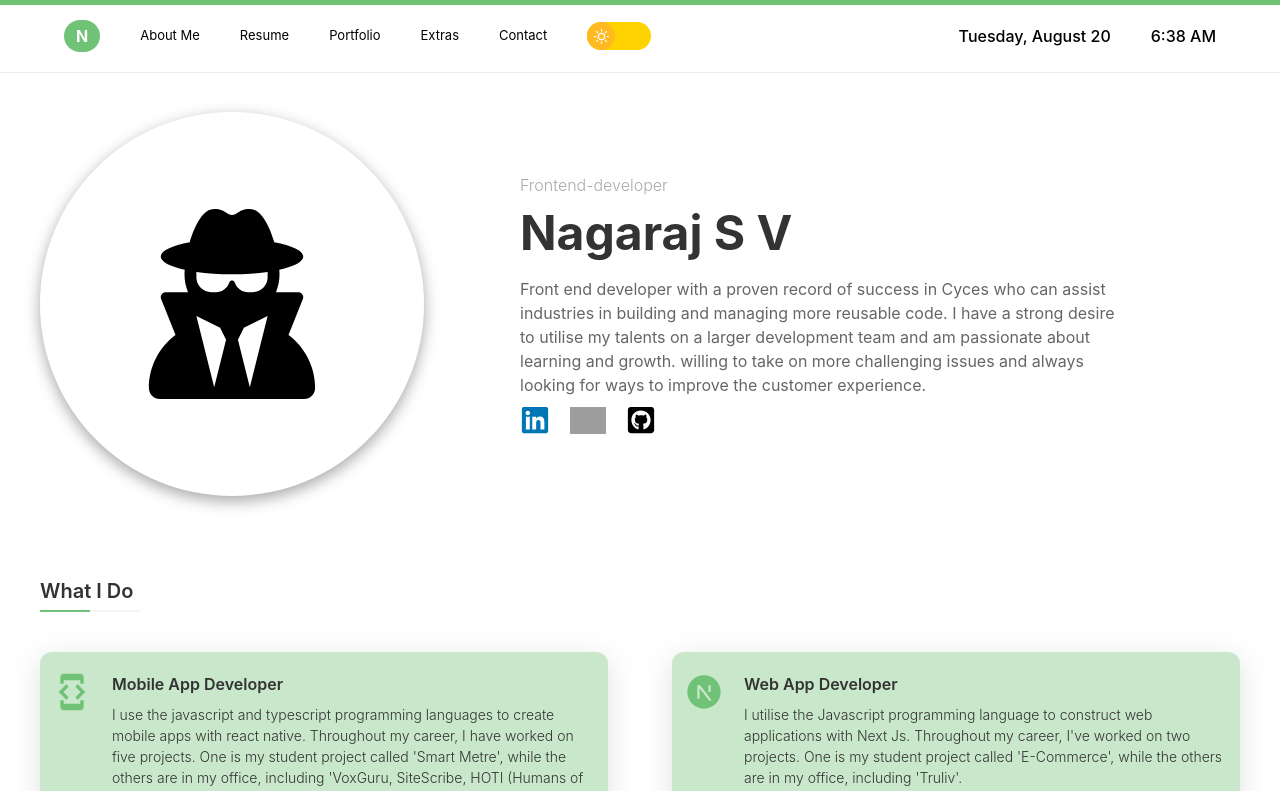
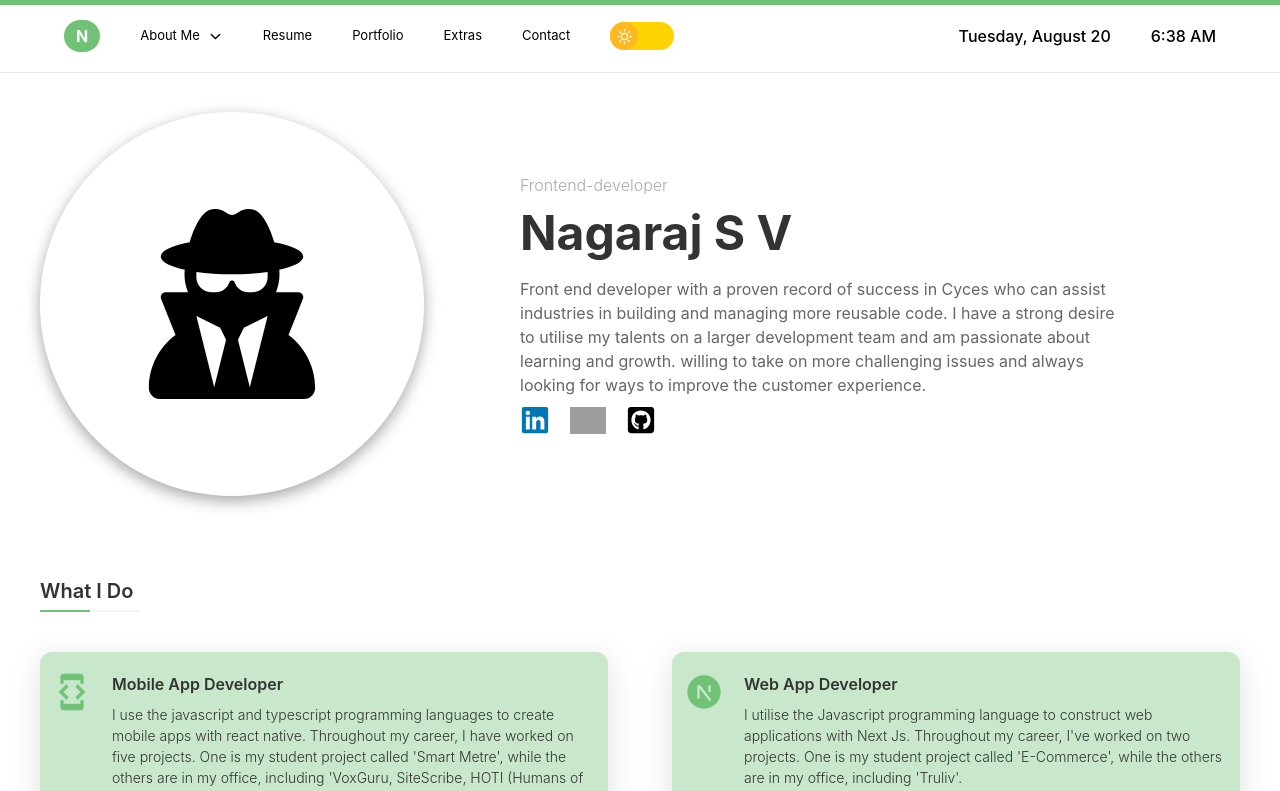
Before and after one commit to SVN-05/svn_resume, a Next.js app: page /aboutme2 in a window 1280 px wide. Shown: the top 791 px of the page. Built offline with nearby package versions, Linux system fonts and the light colour scheme; grey boxes are pictures that could not be loaded.

Commit message:
added animation for dropdown

```diff
--- a/src/components/dropdown/DropdownMenu.js
+++ b/src/components/dropdown/DropdownMenu.js
@@ -1,31 +1,51 @@
 import React, { useState } from "react";
 import useAppStore from "@/store/store";
 import { colors } from "@/utils/constants/constants";
+import { IoIosArrowDown } from "react-icons/io";
+import { motion } from "framer-motion";
 
 const DropdownMenu = ({ title = "", options = [], titleClassName }) => {
   const [isOpen, setIsOpen] = useState(false);
+  const [rotateDeg, setRotateDeg] = useState("rotate-0");
   const isDarkMode = useAppStore((state) => state.isDarkMode);
+  const textcolor = useAppStore((state) => state.textcolor);
   const bgColor = isDarkMode ? colors.grey1 : colors.black;
+
+  function onMouseOver() {
+    setIsOpen(true);
+    setRotateDeg("-rotate-180");
+  }
+
+  function onMouseOut() {
+    setIsOpen(false);
+    setRotateDeg("rotate-0");
+  }
 
   return (
     <div className="flex flex-col">
-      <p
-        onMouseOver={() => {
-          setIsOpen(true);
+      <div
+        onMouseOver={onMouseOver}
+        onMouseOut={onMouseOut}
+        className="flex items-center gap-x-2"
+      >
+        <p className={titleClassName}>{title}</p>
+        <IoIosArrowDown
+          size={15}
+          color={textcolor}
+          className={`transition-all duration-500 ${rotateDeg}`}
+        />
+      </div>
+      <motion.div
+        onMouseOver={onMouseOver}
+        onMouseOut={onMouseOut}
+        initial={{ opacity: 0, y: 40 }}
+        animate={{
+          opacity: isOpen ? 1 : 0,
+          y: isOpen ? 0 : 40,
         }}
-        onMouseOut={() => setIsOpen(false)}
-        className={titleClassName}
-      >
-        {title}
-      </p>
-      {isOpen && (
-        <div
-          onMouseOver={() => {
-            setIsOpen(true);
-          }}
-          onMouseOut={() => setIsOpen(false)}
+        transition={{ duration: 0.3 }}
         style={{ zIndex: 100, backgroundColor: bgColor }}
-          className="absolute top-12 shadow-lg rounded-md flex flex-col items-start max-w-32 px-4 py-2 gap-y-2"
+        className="absolute top-12 shadow-lg rounded-md flex flex-col items-start w-32 px-4 py-2 gap-y-2 transition-all ease-in-out"
       >
         {options?.map((item, index) => (
           <a
@@ -36,8 +56,7 @@ const DropdownMenu = ({ title = "", options = [], titleClassName }) => {
             {item?.text}
           </a>
         ))}
-        </div>
-      )}
+      </motion.div>
     </div>
   );
 };
--- a/src/components/landingPageV2/Section1.js
+++ b/src/components/landingPageV2/Section1.js
@@ -40,6 +40,10 @@ const Section1 = () => {
         setIsSplineLoaded(true);
       }, 3000);
     }
+  }
+
+  function onError(error) {
+    console.log("error occured for loading spline with exception:-", error);
   }
 
   return (
@@ -152,6 +156,7 @@ const Section1 = () => {
       <Spline
         className="hidden lg:flex z-10 transition-all duration-300 ease-in-out"
         onLoad={onLoad}
+        onError={onError}
         scene="https://prod.spline.design/vx4ytD5cO0ESrtUp/scene.splinecode" //https://prod.spline.design/7neZ-0D-VL4sEaQH/scene.splinecode
       />
     </div>
```
Lines whose indentation alone changed are shown as unchanged.
